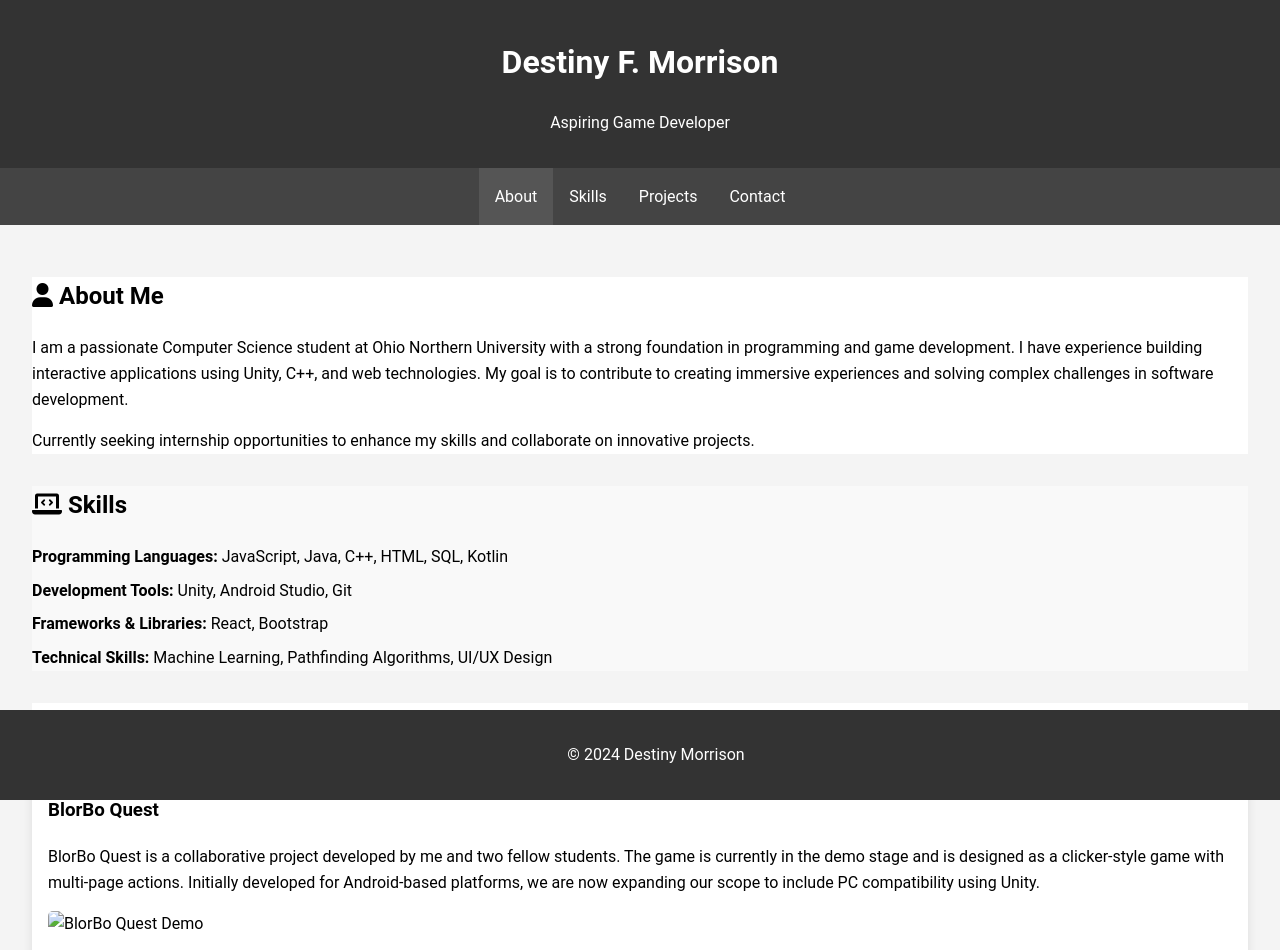
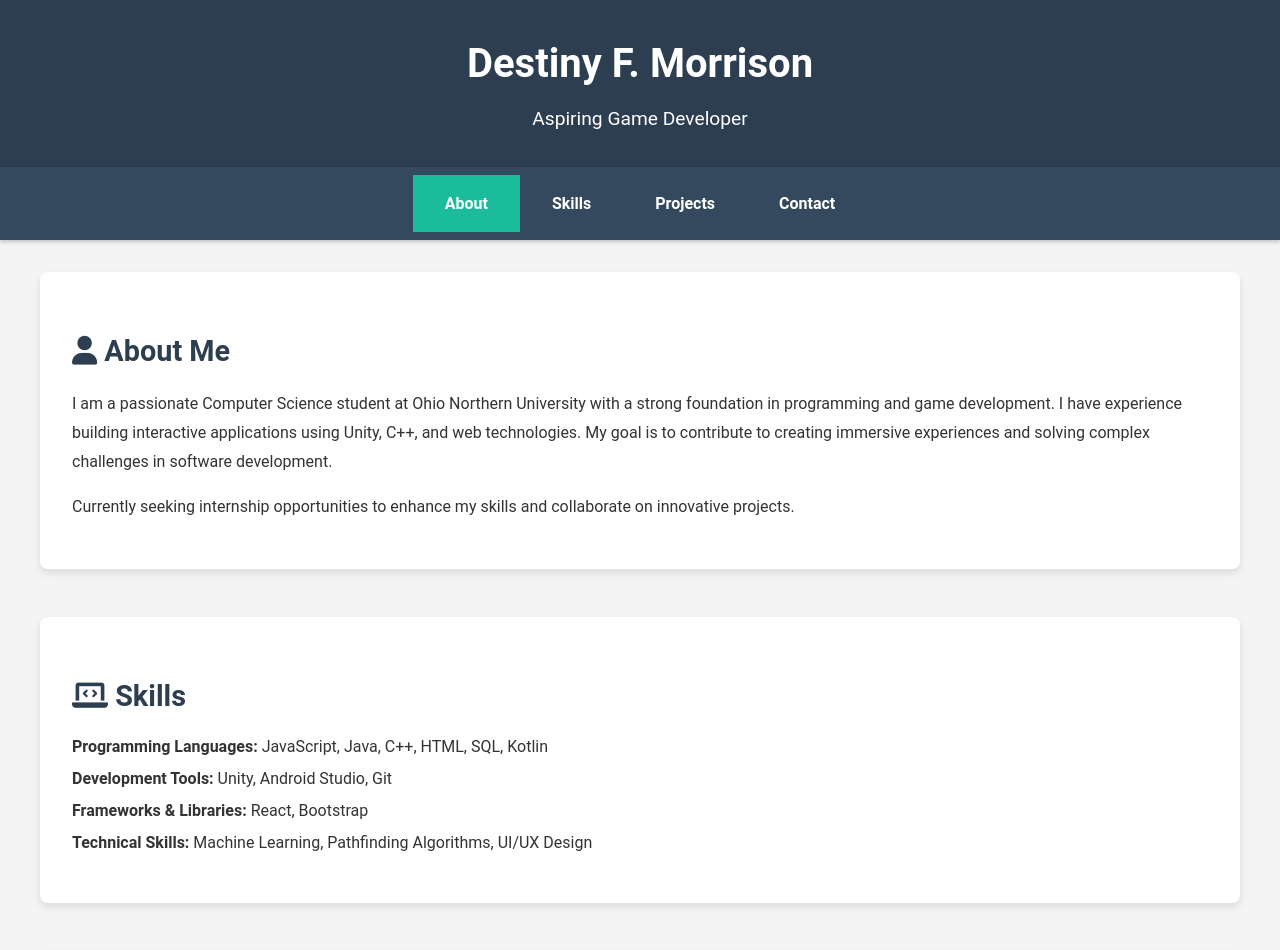
Before and after one commit to PurpleLampShade/DestinyMorrison.github.io, a plain HTML site: page index.html in a window 1280 px wide. Shown: the top 950 px of the page. Drawn offline with Linux system fonts and the light colour scheme.

Commit message:
Update index.html

```diff
--- a/index.html
+++ b/index.html
@@ -13,58 +13,93 @@
             padding: 0;
             background-color: #f4f4f4;
             line-height: 1.6;
+            color: #333;
         }
 
         header {
-            background-color: #333;
+            background-color: #2c3e50;
             color: #fff;
-            padding: 1rem;
+            padding: 2rem 1rem;
             text-align: center;
+            box-shadow: 0 4px 8px rgba(0, 0, 0, 0.2);
+        }
+
+        header h1 {
+            font-size: 2.5rem;
+            margin: 0;
+        }
+
+        header p {
+            font-size: 1.2rem;
+            margin: 0.5rem 0 0;
         }
 
         nav {
             display: flex;
             justify-content: center;
-            background-color: #444;
+            background-color: #34495e;
+            padding: 0.5rem 0;
             position: sticky;
             top: 0;
             z-index: 1000;
+            box-shadow: 0 2px 4px rgba(0, 0, 0, 0.2);
         }
 
         nav a {
             color: #fff;
-            padding: 1rem;
+            padding: 1rem 2rem;
             text-decoration: none;
-            transition: background-color 0.3s ease;
+            font-weight: bold;
+            transition: background-color 0.3s ease, color 0.3s ease;
         }
 
         nav a:hover, nav a.active {
-            background-color: #555;
+            background-color: #1abc9c;
+            color: #fff;
         }
 
         .container {
             padding: 2rem;
+            max-width: 1200px;
+            margin: 0 auto;
         }
 
         section {
-            margin-bottom: 2rem;
+            margin-bottom: 3rem;
+            background-color: #fff;
+            padding: 2rem;
+            border-radius: 8px;
+            box-shadow: 0 4px 8px rgba(0, 0, 0, 0.1);
         }
 
-        section:nth-child(odd) {
-            background-color: #fff;
+        section h2 {
+            font-size: 1.8rem;
+            margin-bottom: 1rem;
+            color: #2c3e50;
         }
 
-        section:nth-child(even) {
-            background-color: #f9f9f9;
+        section p {
+            margin-bottom: 1rem;
+            line-height: 1.8;
+        }
+
+        ul {
+            list-style: none;
+            padding: 0;
+        }
+
+        ul li {
+            margin-bottom: 0.5rem;
+            line-height: 1.5;
         }
 
         .project {
-            background-color: #fff;
-            margin: 1rem 0;
-            padding: 1rem;
-            border-radius: 5px;
-            box-shadow: 0 0 10px rgba(0, 0, 0, 0.1);
+            background-color: #f9f9f9;
+            padding: 1.5rem;
+            border-radius: 8px;
+            margin-bottom: 1.5rem;
             transition: transform 0.3s ease, box-shadow 0.3s ease;
+            box-shadow: 0 2px 4px rgba(0, 0, 0, 0.1);
         }
 
         .project:hover {
@@ -72,28 +107,18 @@
             box-shadow: 0 4px 15px rgba(0, 0, 0, 0.2);
         }
 
+        .project img {
+            width: 100%;
+            border-radius: 8px;
+            margin-bottom: 1rem;
+        }
+
         footer {
             text-align: center;
             padding: 1rem;
-            background-color: #333;
+            background-color: #2c3e50;
             color: #fff;
-            position: fixed;
-            width: 100%;
-            bottom: 0;
-        }
-
-        ul {
-            list-style-type: none;
-            padding: 0;
-        }
-
-        ul li {
-            margin-bottom: 0.5rem;
-        }
-
-        img {
-            width: 100%;
-            border-radius: 5px;
+            margin-top: 3rem;
         }
 
         @media (max-width: 768px) {
@@ -142,6 +167,14 @@
                 <img src="blorbo-demo.png" alt="BlorBo Quest Demo" loading="lazy">
                 <p>You can find the project on GitHub: <a href="https://github.com/l-baxter1/BlorBoQUEST" target="_blank">BlorBo Quest GitHub Repository</a></p>
             </div>
+            <div class="project">
+                <h3>Freelance Website Development</h3>
+                <p>Designed and deployed custom websites for local businesses, focusing on responsive design, user-friendly interfaces, and SEO optimization. Technologies used include HTML, CSS, JavaScript, and SQL.</p>
+            </div>
+            <div class="project">
+                <h3>Personal Game Development Projects</h3>
+                <p>Worked on various personal game development projects using Unity and C#, implementing features like pathfinding algorithms and real-time visual effects.</p>
+            </div>
         </section>
         <section id="contact">
             <h2><i class="fas fa-envelope"></i> Contact</h2>
@@ -149,8 +182,8 @@
             <p>Phone: (740) 684-1911</p>
             <p>Location: Junction City, Ohio, 43748</p>
             <p>Connect with me:
-                <a href="www.linkedin.com/in/destiny-morrison-2285a924b" target="_blank">LinkedIn</a> |
-                <a href="https://github.com/PurpleLampShade" target="_blank">GitHub</a>
+                <a href="https://linkedin.com/in/yourprofile" target="_blank">LinkedIn</a> |
+                <a href="https://github.com/purplelampshade" target="_blank">GitHub</a>
             </p>
         </section>
     </div>
```
